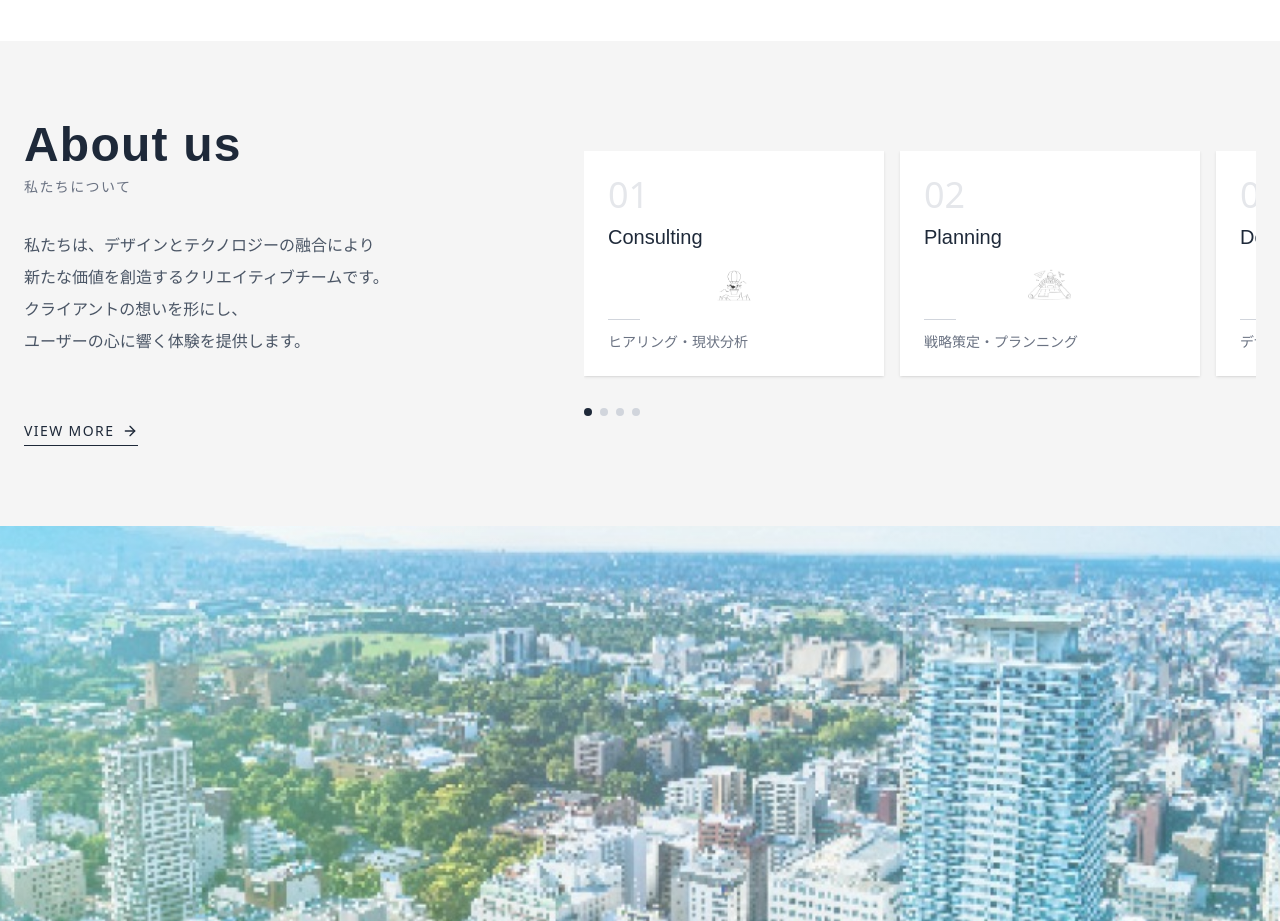
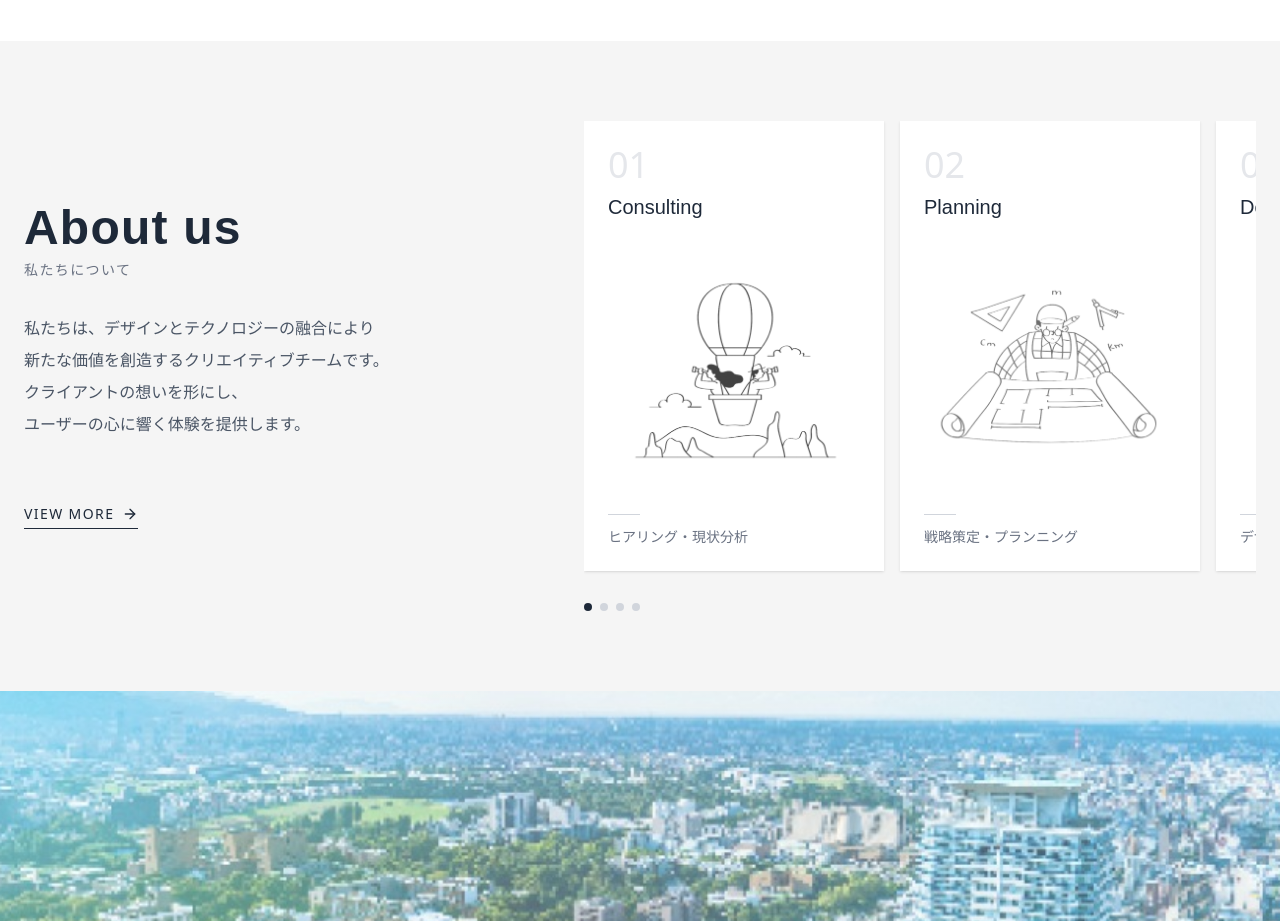
Before and after one commit to masshi-ma/sensuru-lp, a Next.js app: page / in a window 1280 px wide. Shown: the part 2020-2941 px from the top of the page. Built offline with nearby package versions, Linux system fonts and the light colour scheme.

Commit message:
style: Increase About section image size by 200%

```diff
--- a/src/components/sections/About.tsx
+++ b/src/components/sections/About.tsx
@@ -40,14 +40,14 @@ export default function About() {
                     {/* Slider Container */}
                     <div className="flex gap-4 overflow-x-auto snap-x snap-mandatory pb-8 no-scrollbar">
                         {steps.map((step) => (
-                            <div key={step.id} className="snap-start shrink-0 w-[280px] md:w-[300px] bg-white p-6 shadow-sm flex flex-col justify-between aspect-[3/4] md:aspect-[4/3] relative overflow-hidden group">
+                            <div key={step.id} className="snap-start shrink-0 w-[280px] md:w-[300px] bg-white p-6 shadow-sm flex flex-col justify-between min-h-[450px] relative overflow-hidden group">
                                 <div className="z-10">
                                     <span className="text-4xl font-light text-gray-200">{step.num}</span>
                                     <h3 className="text-xl font-serif text-gray-800 mt-2">{step.title}</h3>
                                 </div>
 
-                                {/* Image Area */}
-                                <div className="relative w-full h-[120px] my-4">
+                                {/* Image Area - Increased size by 200% (approx) */}
+                                <div className="relative w-full h-[240px] my-4">
                                     <Image
                                         src={step.image}
                                         alt={step.title}
```
